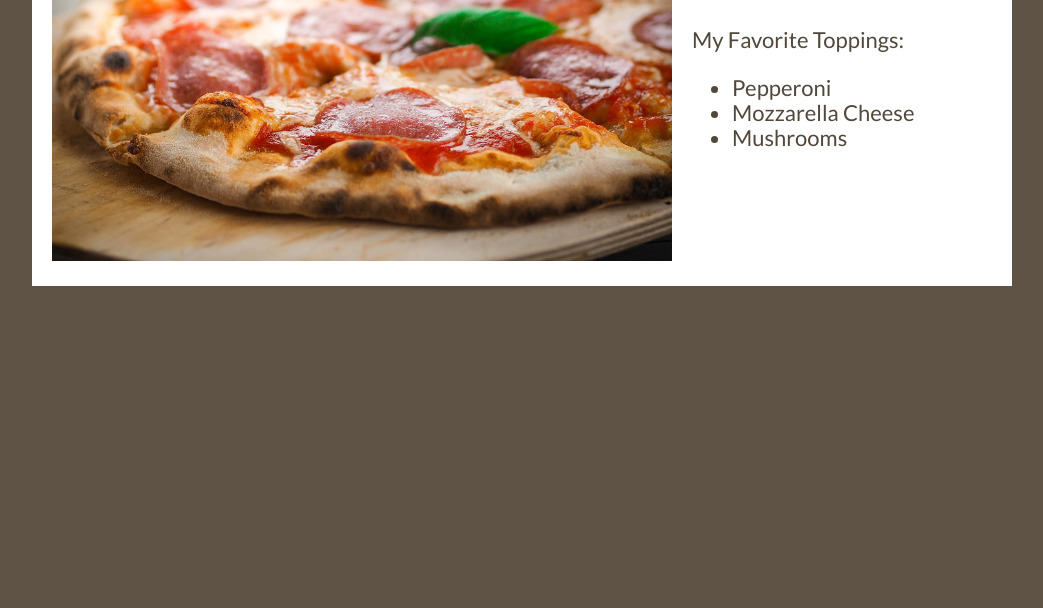
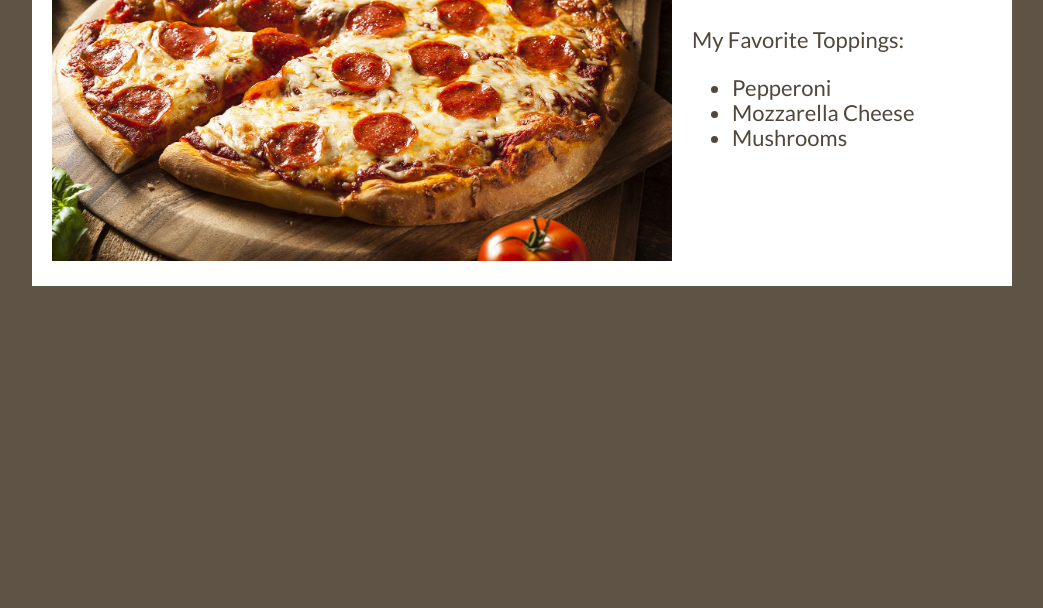
Before and after one commit to Marioruiz434/First-Repo, a plain HTML site: page index.html in a window 1280 px wide. Shown: the part 192-800 px from the top of the page, without its empty margins (118-1161 px from the left). Drawn offline with nearby package versions, Linux system fonts and the light colour scheme; a web font is replaced by a local one.

Commit message:
Change pizza image

```diff
--- a/index.html
+++ b/index.html
@@ -16,7 +16,7 @@
 
 <div class="pageContainer">
   <div class="imageContainer">
-    <img src="images/pizza.jpg" alt="Pizza with pepperoni and cheese." />
+    <img src="images/pepperoni-pizza.jpg" alt="Pizza with pepperoni and cheese." />
   </div>
   <div class="textContainer">
     <h1>Pizza!</h1>
```
